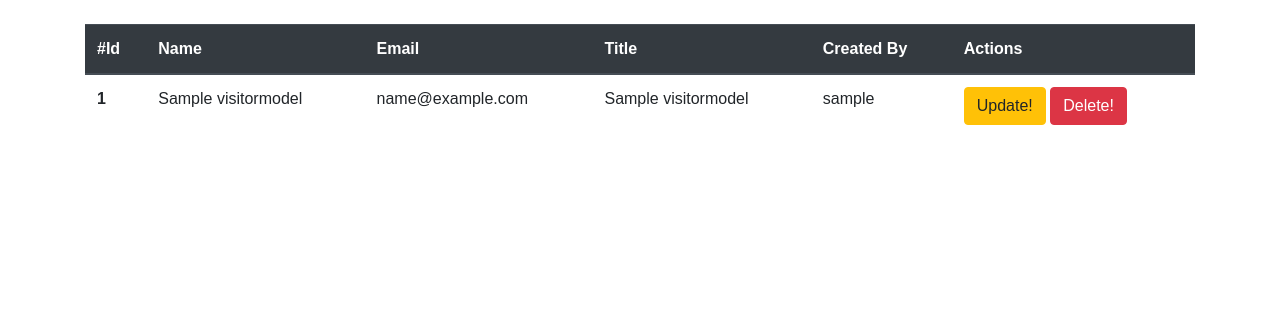
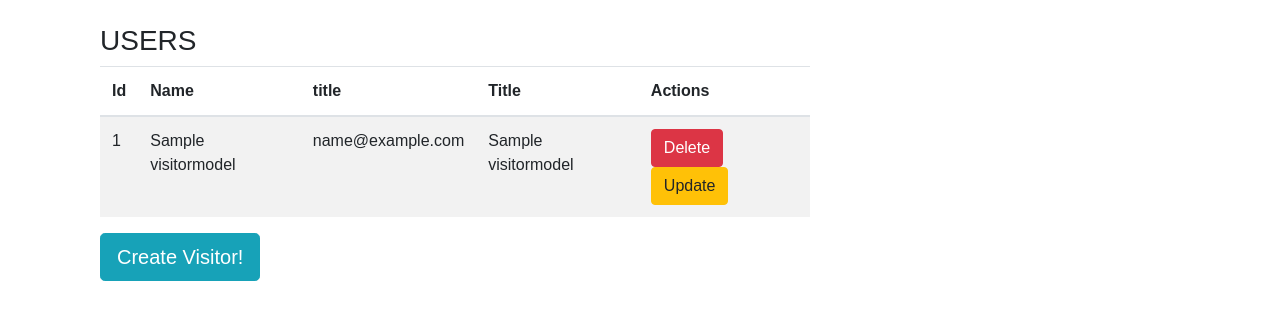
Before and after one commit to cantalay/django_jquery_user_visitor, a Django app: page /visitors/ in a window 1280 px wide. Shown: the part 56-376 px from the top of the page. Run offline with Django 3.2, Linux system fonts and the light colour scheme; tables that the repository leaves empty hold one stand-in row (values such as "Sample post"); data that the repository does not hold is empty; some libraries are stand-ins or nearby versions; some web fonts are replaced.

Commit message:
Thanks for visiting.

```diff
--- a/static/css/master.css
+++ b/static/css/master.css
@@ -1,3 +1,11 @@
 body{
     font-family: 'Sulphur Point', sans-serif;
 }
+
+.popup-overlay {
+visibility:hidden;
+}
+
+.popup-content {
+visibility:hidden;
+}
--- a/static/js/app.js
+++ b/static/js/app.js
@@ -0,0 +1,149 @@
+$('#danger').hide();
+$('#update_danger').hide();
+updateList();
+
+function updateList() {
+    $.ajax({
+        url: '/visitors/all',
+        type: 'get',
+        dataType: 'json',
+        success: function (data) {
+            let rows = '';
+            data.visitors.forEach(visitor => {
+                rows += `
+        <tr>
+            <td>${visitor.id}</td>
+            <td>${visitor.name}</td>
+            <td>${visitor.email}</td>
+            <td>${visitor.title}</td>
+            <td>
+                <button id="deletebtn" class="btn deleteBtn btn-danger" data-id="${visitor.id}">Delete</button>
+                <button id="update-btn" class="btn updateBtn btn-warning" data-id="${visitor.id}">Update</button>
+            </td>
+        </tr>`;
+            });
+            $('#myTable > tbody').append(rows);
+            $('.deleteBtn').each((i, elm) => {
+                $(elm).on("click", (e) => {
+                    $("#myDeleteModal").modal('show');
+                    $('.crud-delete').click(function () {
+                        deleteVisitor($(elm));
+                    });
+                })
+            })
+            $('.updateBtn').each((i, elm) => {
+                $(elm).on("click", (e) => {
+
+                    $("#myUpdateModal").modal('show');
+                    $('.crud-update').click(function () {
+                        updateVisitor($(elm));
+                    });
+                })
+            })
+        }
+    });
+}
+
+$('.crud-submit').click(function () {
+    var nameInput = $('input[name="name"]').val().trim();
+    var emailInput = $('input[name="email"]').val().trim();
+    var titleInput = $('input[name="title"]').val().trim();
+    var formdata = {
+        'name': nameInput,
+        'email': emailInput,
+        'title': titleInput
+    };
+    $.ajax({
+        dataType: 'json',
+        type: 'POST',
+        url: 'new/',
+        data: formdata,
+        success: function (data) {
+            if (data.is_valid == true) {
+                $("#myModal").modal('hide');
+                $('#danger').hide();
+                updateList();
+            } else {
+                $('#danger').show(1000);
+            }
+
+        }
+    },)
+});
+
+function csrfSafeMethod(method) {
+    // these HTTP methods do not require CSRF protection
+    return (/^(GET|HEAD|OPTIONS|TRACE)$/.test(method));
+}
+
+$.ajaxSetup({
+    beforeSend: function (xhr, settings) {
+        if (!csrfSafeMethod(settings.type) && !this.crossDomain) {
+            xhr.setRequestHeader("X-CSRFToken", csrftoken);
+        }
+    }
+});
+
+function deleteVisitor(el) {
+    visitorId = $(el).data('id');
+    $.ajax({
+        url: `/visitors/delete/${visitorId}`,
+        type: 'post',
+        dataType: 'json',
+        success: function (data) {
+            $(el).parents()[1].remove();
+            $("#myDeleteModal").modal('hide');
+        }
+    });
+}
+
+function updateVisitor(el) {
+    console.log("burdayım");
+    var visitorId = $(el).data('id');
+    var nameInput = $('input[name="update_name"]').val().trim();
+    var emailInput = $('input[name="update_email"]').val().trim();
+    var titleInput = $('input[name="update_title"]').val().trim();
+    var formdata = {
+        'id': visitorId,
+        'name': nameInput,
+        'email': emailInput,
+        'title': titleInput
+    };
+    $.ajax({
+        url: `/visitors/update/${visitorId}`,
+        type: 'post',
+        dataType: 'json',
+        data: formdata,
+        success: function (data) {
+            if (data.is_valid == true) {
+                $("#myUpdateModal").modal('hide');
+                $('#update_danger').hide();
+                updateList();
+            } else {
+                $('#update_danger').show(1000);
+            }
+
+        }
+    });
+
+}
+
+
+function getCookie(name) {
+    var cookieValue = null;
+    if (document.cookie && document.cookie !== '') {
+        var cookies = document.cookie.split(';');
+        for (var i = 0; i < cookies.length; i++) {
+            var cookie = cookies[i].trim();
+            // Does this cookie string begin with the name we want?
+            if (cookie.substring(0, name.length + 1) === (name + '=')) {
+                cookieValue = decodeURIComponent(cookie.substring(name.length + 1));
+                break;
+            }
+        }
+    }
+    return cookieValue;
+}
+
+var csrftoken = getCookie('csrftoken');
+console.log(csrftoken);
--- a/templates/base.html
+++ b/templates/base.html
@@ -19,7 +19,7 @@
 </head>
 <body>
 <nav class="navbar navbar-expand-lg navbar-dark bg-dark">
-    <a class="navbar-brand" href="{% url 'visitors:list' %}">UserList</a>
+    <a class="navbar-brand" href="{% url 'visitors:home' %}">UserList</a>
     <button class="navbar-toggler" type="button" data-toggle="collapse" data-target="#navbarSupportedContent"
             aria-controls="navbarSupportedContent" aria-expanded="false" aria-label="Toggle navigation">
         <span class="navbar-toggler-icon"></span>
--- a/templates/index.html
+++ b/templates/index.html
@@ -6,7 +6,7 @@
         <p class="lead">Please click userList from navbar.</p>
         <hr class="my-4">
         <p>Or only ;</p>
-        <a class="btn btn-primary btn-lg" href="{% url 'visitors:list' %}" role="button">Click Me!</a>
+        <a class="btn btn-primary btn-lg" href="{% url 'visitors:home' %}" role="button">Click Me!</a>
     </div>
 
 {% endblock %}
--- a/visitor/forms.py
+++ b/visitor/forms.py
@@ -1,7 +1,9 @@
 from django import forms
+from django.contrib.auth import models
 from visitor import models
+
 
 class VisitorForm(forms.ModelForm):
     class Meta:
         model = models.VisitorModel
-        fields = ("name","email","title")
+        fields = ("name", "email", "title")
--- /dev/null
+++ b/visitor/templates/visitor/_create_modal.html
@@ -0,0 +1,51 @@
+<!--Create Modal -->
+    <div class="modal fade" id="myModal" role="dialog">
+    <div class="modal-dialog">
+        <!-- Modal content-->
+        <div class="modal-content">
+            <div class="modal-header">
+                <button type="button" style="margin: 0px" class="close" data-dismiss="modal">&times;</button>
+                <h4 class="modal-title">Modal Header</h4>
+            </div>
+            <div class="modal-body">
+
+                <form id="myForm">
+                    {% csrf_token %}
+                    <div class="form-group">
+                        <label class="control-label" for="name">Name:</label>
+                        <input type="text" name="name" class="form-control" placeholder="Please type your name"
+                               data-error="Please enter Name." required/>
+                        <div class="help-block with-errors"></div>
+                    </div>
+
+
+                    <div class="form-group">
+                        <label for="exampleInputEmail1">Email address</label>
+                        <input name="email" type="email" class="form-control" id="exampleInputEmail1"
+                               aria-describedby="emailHelp" placeholder="Enter email">
+                        <small id="emailHelp" class="form-text text-muted">We'll never share your email with anyone
+                            else.</small>
+                    </div>
+                    <div class="form-group">
+                        <label class="control-label" for="title">title:</label>
+                        <input type="text" name="title" class="form-control" placeholder="Please type your title"
+                               data-error="Please enter title." required/>
+                        <div class="help-block with-errors"></div>
+                    </div>
+
+
+                    <div class="form-group">
+                        <button type="button" class="btn crud-submit btn-success">Submit</button>
+                    </div>
+
+
+                </form>
+
+            </div>
+            <div class="modal-footer">
+                <p id="danger" class="text-danger">Please check your input...</p>
+            </div>
+
+        </div>
+    </div>
+    </div>
--- /dev/null
+++ b/visitor/templates/visitor/_delete_modal.html
@@ -0,0 +1,20 @@
+ <!-- Delete Modal -->
+    <div class="modal fade" id="myDeleteModal" role="dialog">
+        <div class="modal-dialog">
+            <!-- Modal content-->
+            <div class="modal-content">
+                <div class="modal-header">
+                    <button type="button" style="margin: 0px" class="close" data-dismiss="modal">&times;</button>
+                    <h4 class="modal-title">Modal Header</h4>
+                </div>
+
+                <div class="modal-body">
+                    <h2>Are you sure ?</h2>
+
+                </div>
+                <div class="modal-footer">
+                <button type="button" class="btn crud-delete btn-warning">Delete</button>
+            </div>
+            </div>
+        </div>
+    </div>
--- /dev/null
+++ b/visitor/templates/visitor/_update_modal.html
@@ -0,0 +1,48 @@
+<!-- Update Modal -->
+<div class="modal fade" id="myUpdateModal" role="dialog">
+    <div class="modal-dialog">
+        <!-- Modal content-->
+        <div class="modal-content">
+            <div class="modal-header">
+                <button type="button" style="margin: 0px" class="close" data-dismiss="modal">&times;</button>
+                <h4 class="modal-title">Modal Header</h4>
+            </div>
+
+            <div class="modal-body">
+                <form id="myUpdateForm">
+                    {% csrf_token %}
+                    <div class="form-group">
+                        <label class="control-label" for="update_name">Name:</label>
+                        <input type="text" name="update_name" class="form-control" placeholder="Please type your name"
+                               data-error="Please enter Name." required/>
+                        <div class="help-block with-errors"></div>
+                    </div>
+
+                    <div class="form-group">
+                        <label for="exampleInputEmail1">Email address</label>
+                        <input name="update_email" type="email" class="form-control" id="exampleInputEmail1"
+                               aria-describedby="emailHelp" placeholder="Enter email">
+                        <small id="emailHelp" class="form-text text-muted">We'll never share your email with anyone
+                            else.</small>
+                    </div>
+                    <div class="form-group">
+                        <label class="control-label" for="title">title:</label>
+                        <input type="text" name="update_title" class="form-control" placeholder="Please type your title"
+                               data-error="Please enter title." required/>
+                        <div class="help-block with-errors"></div>
+                    </div>
+
+
+                    <div class="form-group">
+                        <button type="button" class="btn crud-update btn-success">Update!</button>
+                    </div>
+
+
+                </form>
+            </div>
+            <div class="modal-footer">
+                <p id="update_danger" class="text-danger">Please check your input...</p>
+            </div>
+        </div>
+    </div>
+</div>
--- /dev/null
+++ b/visitor/templates/visitor/visitor_index.html
@@ -0,0 +1,33 @@
+{% extends 'base.html' %}
+{% load static %}
+
+
+{% block content %}
+    <div class="container">
+        <div class="row">
+            <div class="col-md-8">
+                <h3>USERS</h3>
+                <table class="table table-striped" id="myTable">
+                    <thead>
+                    <th>Id</th>
+                    <th>Name</th>
+                    <th>title</th>
+                    <th>Title</th>
+                    <th>Actions</th>
+                    </thead>
+                    <tbody>
+                    </tbody>
+                </table>
+            </div>
+        </div>
+        <button type="button" class="btn btn-info btn-lg" data-toggle="modal" data-target="#myModal">Create Visitor!
+        </button>
+    </div>
+
+    {% include 'visitor/_update_modal.html' %}
+    {% include 'visitor/_delete_modal.html' %}
+    {% include 'visitor/_create_modal.html' %}
+
+    {% csrf_token %}
+    <script src="{% static 'js/app.js' %}"></script>
+{% endblock %}
--- a/visitor/templates/visitor/visitormodel_list.html
+++ /dev/null
@@ -1,32 +0,0 @@
-{% extends 'base.html' %}
-
-{% block content %}
-
-
-        <table class="table">
-  <thead class="thead-dark">
-    <tr>
-      <th scope="col">#Id</th>
-      <th scope="col">Name</th>
-      <th scope="col">Email</th>
-      <th scope="col">Title</th>
-        <th scope="col">Created By</th>
-        <th>Actions</th>
-    </tr>
-  </thead>
-  <tbody>
-  {% for visitor in visitormodel_list %}
-    <tr>
-      <th scope="row">{{ visitor.pk }}</th>
-      <td>{{visitor.name}}</td>
-      <td>{{visitor.email}}</td>
-      <td>{{ visitor.title }}</td>
-      <td>{{ visitor.created_by.username }}</td>
-        <td><a class="btn btn-warning" href="{% url 'visitors:update' pk=visitor.pk %}">Update!</a> <a class="btn btn-danger" href="{% url 'visitors:delete' pk=visitor.pk %}">Delete!</a></td>
-
-    </tr>
-  {% endfor %}
-  </tbody>
-</table>
-
-{% endblock %}
--- a/visitor/urls.py
+++ b/visitor/urls.py
@@ -1,11 +1,12 @@
 from django.urls import path
-from .views import VisitorList,CreateVisitor,VisitorUpdateView,VisitorDeleteView
+from visitor import views
 
 app_name = 'visitors'
 
 urlpatterns = [
-    path('', VisitorList.as_view(), name='list'),
-    path('new/', CreateVisitor.as_view(), name='create'),
-    path('update/<int:pk>', VisitorUpdateView.as_view(), name='update'),
-    path('delete/<int:pk>', VisitorDeleteView.as_view(), name='delete'),
+    path('', views.VisitorHome.as_view(), name='home'),
+    path('all/', views.VisitorList.as_view(), name='list'),
+    path('new/', views.CreateVisitor.as_view(), name='create'),
+    path('update/<int:pk>', views.VisitorUpdateView.as_view(), name='update'),
+    path('delete/<int:pk>', views.VisitorDeleteView.as_view(), name='delete'),
 ]
--- a/visitor/views.py
+++ b/visitor/views.py
@@ -1,37 +1,71 @@
 from .models import VisitorModel
-from django.urls import reverse_lazy
 from django.contrib.auth.mixins import LoginRequiredMixin
-from braces.views import SelectRelatedMixin
-from django.views.generic import CreateView,DeleteView,ListView,UpdateView
+from django.views import generic
+from django.http import JsonResponse
+from visitor.forms import VisitorForm
 
 
 # Create your views here.
-
-class VisitorList(ListView):
-    model = VisitorModel
+class VisitorHome(generic.TemplateView):
+    template_name = 'visitor/visitor_index.html'
 
 
+class VisitorList(generic.View):
+    def get(self, request):
+        visitors = list(VisitorModel.objects.all().values())
+        data = {'visitors': visitors}
+        return JsonResponse(data)
 
-class CreateVisitor(LoginRequiredMixin, SelectRelatedMixin, CreateView):
-    fields = ("name","email","title")
-    model = VisitorModel
 
-    def form_valid(self, form):
-        self.object = form.save(commit=False)
-        self.object.created_by = self.request.user
-        self.object.save()
-        return super().form_valid(form)
+class CreateVisitor(LoginRequiredMixin, generic.View):
+    form_class = VisitorForm
+    initial = {'key': 'value'}
 
-class VisitorUpdateView(LoginRequiredMixin,UpdateView):
-    fields = ("name", "email", "title")
-    model = VisitorModel
+    def post(self, request):
+        form = self.form_class(request.POST)
+        if form.is_valid():
+            new_model = VisitorModel.objects.create(
+                name=form.cleaned_data['name'],
+                email=form.cleaned_data['email'],
+                title=form.cleaned_data['title'],
+                created_by=self.request.user
+            )
+            data = {
+                'is_valid': True,
+                'form': new_model.pk
+            }
+        else:
+            data = {'is_valid': False}
+        return JsonResponse(data)
 
-    def form_valid(self, form):
-        self.object = form.save(commit=False)
-        self.object.created_by = self.request.user
-        self.object.save()
-        return super().form_valid(form)
 
-class VisitorDeleteView(DeleteView):
-    model = VisitorModel
-    success_url = reverse_lazy('visitors:list')
+class VisitorUpdateView(LoginRequiredMixin, generic.View):
+    form_class = VisitorForm
+
+    def post(self, request, pk):
+        visitor = VisitorModel.objects.get(pk=pk)
+        form = self.form_class(request.POST)
+        data = dict()
+        if form.is_valid():
+            visitor.title = form.cleaned_data['title']
+            visitor.email = form.cleaned_data['email']
+            visitor.name = form.cleaned_data['name']
+            visitor.save()
+            data['is_valid'] = True
+            data['form'] = visitor.pk
+        else:
+            data['is_valid'] = False
+        return JsonResponse(data)
+
+
+class VisitorDeleteView(LoginRequiredMixin, generic.View):
+
+    def post(self, request, pk):
+        data = dict()
+        visitor = VisitorModel.objects.get(pk=pk)
+        if visitor:
+            visitor.delete()
+            data['message'] = "visitor deleted!"
+        else:
+            data['message'] = "Error!"
+        return JsonResponse(data)
```
Also changed, not shown: visitor/templates/visitor/visitormodel_confirm_delete.html (deleted, +0 -10 lines), visitor/templates/visitor/visitormodel_form.html (deleted, +0 -12 lines).
